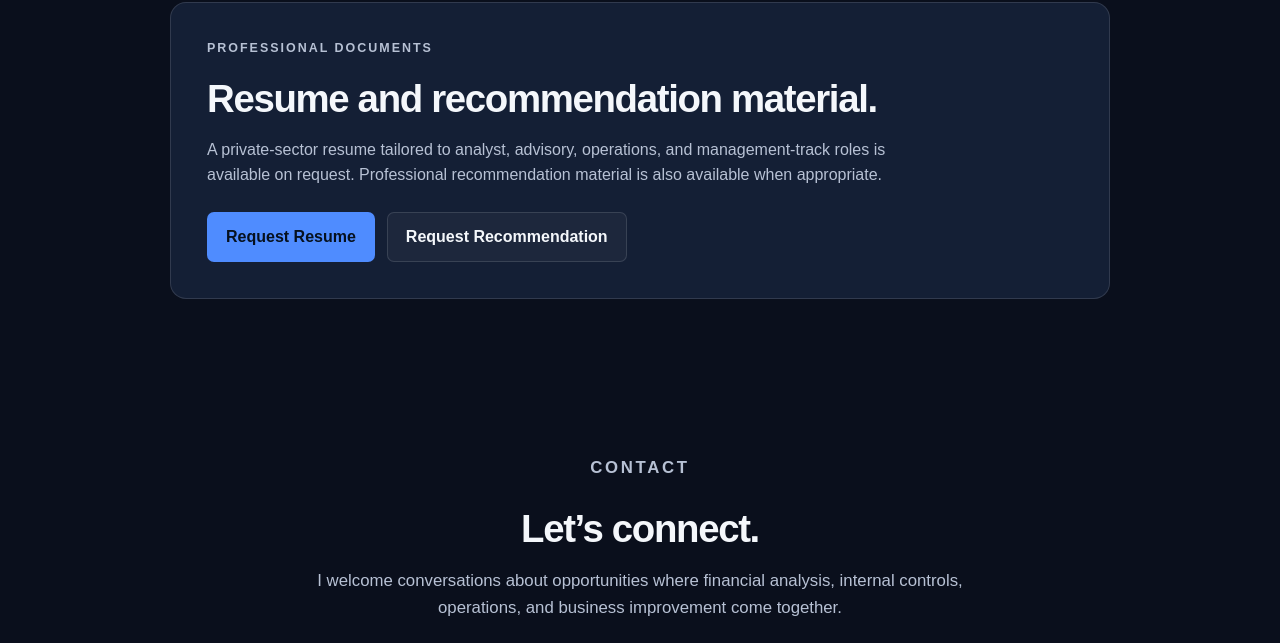
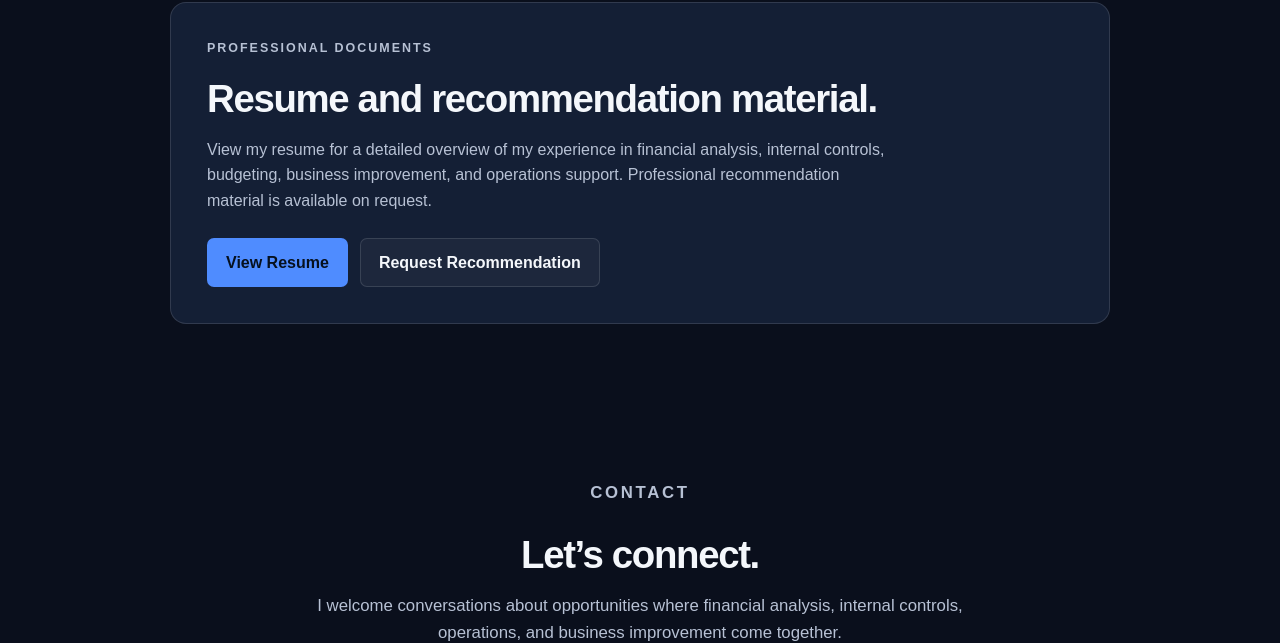
Before and after one commit to nicholasfregona/nicholasfregona.github.io, a plain HTML site: page index.html in a window 1280 px wide. Shown: the part 1526-2169 px from the top of the page. Drawn offline with Linux system fonts and the light colour scheme.

Commit message:
Link Resume to website
Updated the resume section to include a link to the resume and modified the text regarding professional recommendations.

```diff
--- a/index.html
+++ b/index.html
@@ -411,16 +411,18 @@
         <h2>Resume and recommendation material.</h2>
 
         <p>
-          A private-sector resume tailored to analyst, advisory, operations, and
-          management-track roles is available on request. Professional recommendation
-          material is also available when appropriate.
+          View my resume for a detailed overview of my experience in financial analysis,
+internal controls, budgeting, business improvement, and operations support.
+Professional recommendation material is available on request.
         </p>
 
         <div class="button-group">
-          <a class="button button-primary"
-             href="mailto:nicholasfregona@gmail.com?subject=Resume%20Request">
-            Request Resume
-          </a>
+<a class="button button-primary"
+   href="Nicholas Fregona_Resume.pdf"
+   target="_blank"
+   rel="noopener noreferrer">
+  View Resume
+</a>
 
           <a class="button button-secondary"
              href="mailto:nicholasfregona@gmail.com?subject=Letter%20of%20Recommendation%20Request">
```
